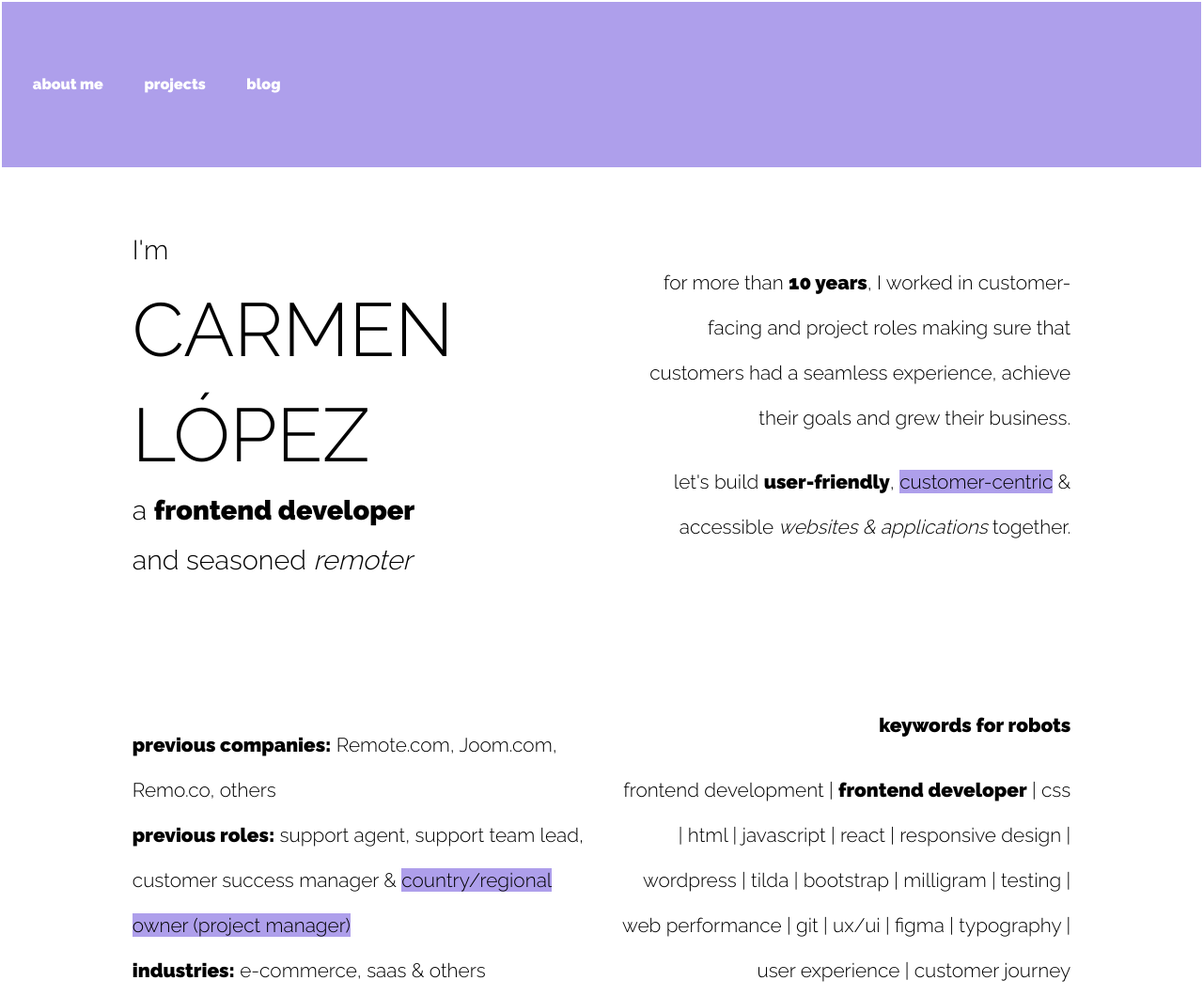
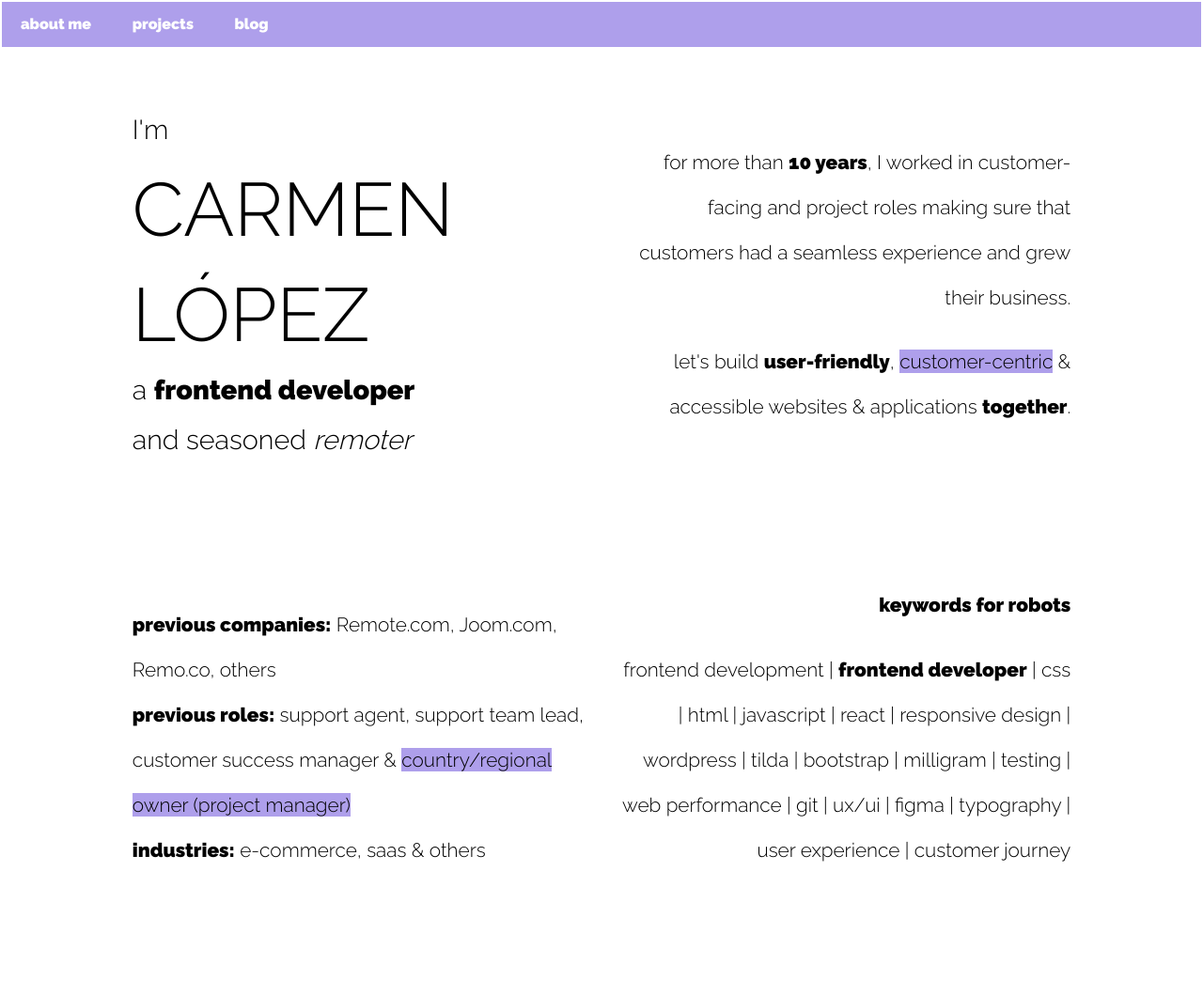
Before and after one commit to cgbl-90/portfolio_website_simple, a website built with Parcel: page index.html in a window 1280 px wide. Shown: the top 1060 px of the page at 94% size. Built offline with nearby package versions, Linux system fonts and the light colour scheme.

Commit message:
Small tunes

```diff
--- a/index.html
+++ b/index.html
@@ -3,6 +3,8 @@
   <head>
     <title>carmen lópez</title>
     <meta charset="UTF-8" />
+    <meta http-equiv="X-UA-Compatible" content="IE=edge" />
+    <meta name="viewport" content="width=device-width, initial-scale=1.0" />
     <meta
       name="description"
       content="carmen lópez frontend developer portfolio"
@@ -25,8 +27,8 @@
 
   <body>
     <!--Menu-->
-    <header class="card">
-      <div id="myMenu small_txt align_center_txt">
+    <header class="block_display">
+      <div id="myMenu">
         <strong
           ><li>about me</li>
           <li>projects</li>
@@ -47,12 +49,12 @@
           <p>
             for more than <strong>10 years</strong>, I worked in customer-facing
             and project roles making sure that customers had a seamless
-            experience, achieve their goals and grew their business.
+            experience and grew their business.
           </p>
           <p>
             let's build
             <strong>user-friendly</strong>, <mark>customer-centric</mark> &
-            accessible <em>websites & applications</em> together.
+            accessible websites & applications <strong>together</strong>.
           </p>
         </div>
       </div>
@@ -104,7 +106,7 @@
       </div>
     </main>
     <!--Footer-->
-    <footer class="card small_txt align_center_txt">
+    <footer class="align_center_txt block_display">
       <div><strong>Coded by Carmen L.</strong></div>
     </footer>
   </body>
--- a/src/styles.css
+++ b/src/styles.css
@@ -20,16 +20,6 @@ body {
   font-family: "Raleway", sans-serif;
   margin: 2px;
   line-height: 3rem;
-}
-main {
-  max-width: 1024px;
-  position: relative;
-}
-@media screen and (min-width: 1024px) {
-  main {
-    margin-left: auto;
-    margin-right: auto;
-  }
 }
 /* Dark and light mode */
 .dark-mode {
@@ -65,6 +55,11 @@ main {
   .grid-1x2 {
     grid-template-columns: 1fr 1fr;
     gap: 10px;
+  }
+  main {
+    margin-left: auto;
+    margin-right: auto;
+    max-width: 1024px;
   }
 }
 .align_left_txt {
@@ -120,3 +115,6 @@ li:hover {
   border-right: 5px solid var(--clr--secondary);
   transition: 0.7s;
 }
+.block_display {
+  display: block;
+}
```
Also changed, not shown: README.md, package.json (line endings or trailing spaces).
